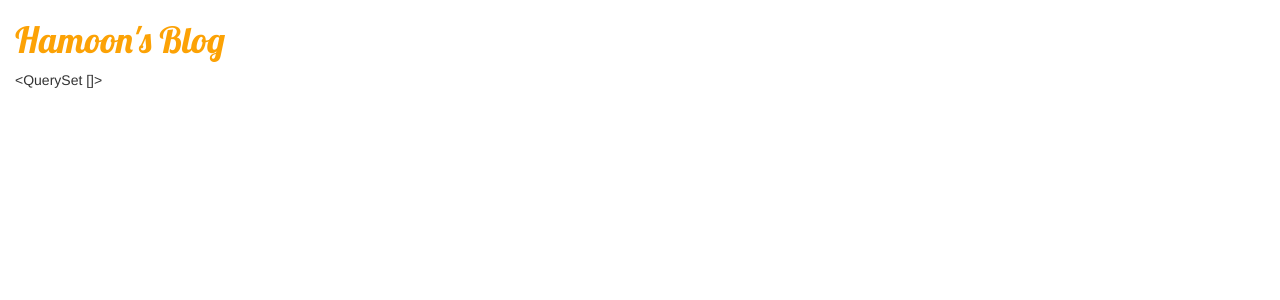
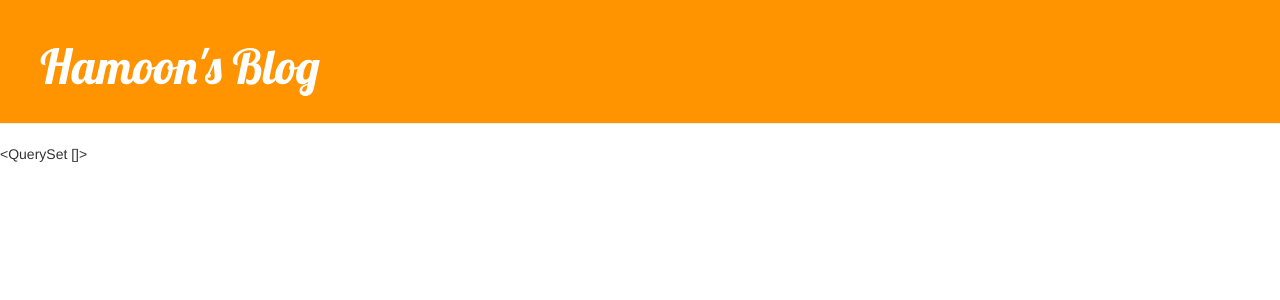
Before and after one commit to Ha-moon/2021-1_Django_clonecoding, a Django app: page / in a window 1280 px wide. Shown: the top 300 px of the page. Run offline with Django 3.2, Linux system fonts and the light colour scheme; data that the repository does not hold is empty; some libraries are stand-ins or nearby versions.

Commit message:
CSS꾸미기-심화

```diff
--- a/blog/static/css/blog.css
+++ b/blog/static/css/blog.css
@@ -1,8 +1,46 @@
-h1 a {
-    color: #FCA205;
-    font-family: 'Lobster';
+.page-header {
+    background-color: #ff9400;
+    margin-top: 0;
+    padding: 20px 20px 20px 40px;
 }
 
-body {
-    padding-left: 15px;
+.page-header h1, .page-header h1 a, .page-header h1 a:visited, .page-header h1 a:active {
+    color: #ffffff;
+    font-size: 36pt;
+    text-decoration: none;
 }
+
+.content {
+    margin-left: 40px;
+}
+
+h1, h2, h3, h4 {
+    font-family: 'Lobster', cursive;
+}
+
+.date {
+    color: #828282;
+}
+
+.save {
+    float: right;
+}
+
+.post-form textarea, .post-form input {
+    width: 100%;
+}
+
+.top-menu, .top-menu:hover, .top-menu:visited {
+    color: #ffffff;
+    float: right;
+    font-size: 26pt;
+    margin-right: 20px;
+}
+
+.post {
+    margin-bottom: 70px;
+}
+
+.post h1 a, .post h1 a:visited {
+    color: #000000;
+}
--- a/blog/templates/blog/post_list.html
+++ b/blog/templates/blog/post_list.html
@@ -14,19 +14,27 @@
     </head>
 
     <body>
-        <div>
+        <div class="page-header"> <!--이름지정-->
             <h1><a href="">Hamoon's Blog</a></h1>
         </div>
 
         {{ posts }}
 
-        {% for post in posts %}
-            <div>
-                <h1><a href="">{{ post.title }}</a></h1>
-                <p>published: {{ post.published_date }}</p>
-                <p>{{ post.text|linebreaksbr }}</p>
+        <div class="content container">
+            <div class="row">
+                <div class="col-md-8">
+                    {% for post in posts %}
+                        <div class="post">
+                            <div class="date">
+                                <p>published:{{ post.published_date }}</p>
+                            </div>
+                            <h1><a href="">{{ post.title }}</a></h1>
+                            <p>{{ post.text|linebreaksbr }}</p>
+                        </div>
+                    {% endfor %}
+                </div>
             </div>
-        {% endfor %}
+        </div>
 
     </body>
 </html>
```
